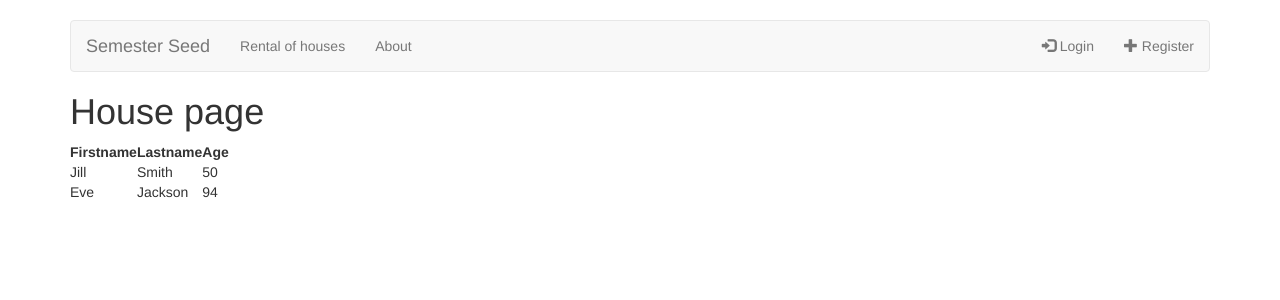
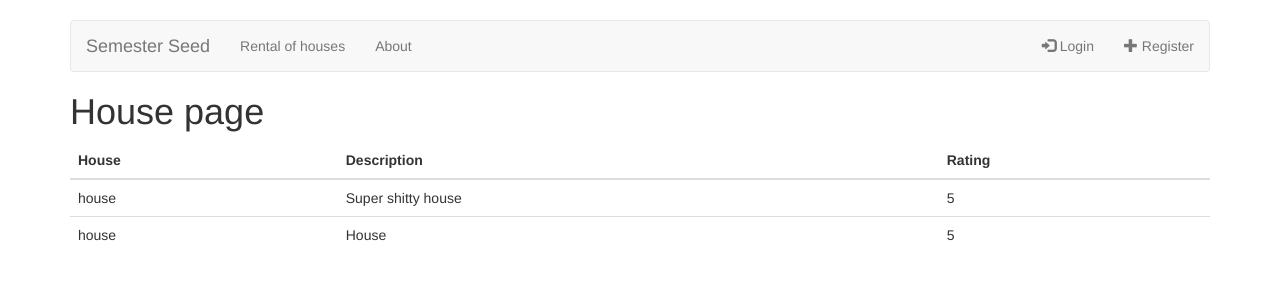
Before and after one commit to MartinLodahl/CA3, a React (Create React App) app in the folder seedClient/: page /#/rental in a window 1280 px wide. Shown: the top 300 px of the page. Built offline with nearby package versions, Linux system fonts and the light colour scheme.

Commit message:
in table

```diff
--- a/seedClient/src/component/pages/showcase/Houses.js
+++ b/seedClient/src/component/pages/showcase/Houses.js
@@ -12,43 +12,36 @@ class Houses extends Component {
         console.log(this.state.houses[0].description);
         return (
             <div>
-                <table>
-                    <tr>
-                        <th>Firstname</th>
-                        <th>Lastname</th>
-                        <th>Age</th>
-                    </tr>
-                    <tr>
-                        <td>Jill</td>
-                        <td>Smith</td>
-                        <td>50</td>
-                    </tr>
-                    <tr>
-                        <td>Eve</td>
-                        <td>Jackson</td>
-                        <td>94</td>
-                    </tr>
+                <table class="table table-hover">
+                    <thead>
+                        <tr>
+                            <th>House</th>
+                            <th>Description</th>
+                            <th>Rating</th>
+                        </tr>
+                    </thead>
+
+                    {printHouse(this.state.houses)}
+
                 </table>
-                {/* <table>
-                    <tr>
-                        <th>House</th>
-                        <th>Description</th>
-                        <th>Address</th>
-                    </tr>
-                    <tr>
-                        <td>House</td>
-                        <td>{this.state.houses[0].description}</td>
-                        <td>{this.state.houses[0].address}</td>
-                    </tr>
-                    <tr>
-                        <td>House</td>
-                        <td>{this.state.houses[1].description}</td>
-                        <td>{this.state.houses[1].address}</td>
-                    </tr>
-                </table> */}
             </div>
         )
     }
 }
 
+const printHouse = (houses) => {
+    const houseData = houses;
+    let rows = [];
+    houseData.forEach(function (e) {
+        let b = <tr>
+            <td>house</td>
+            <td>{e.description}</td>
+            <td>{e.rating.stars}</td>
+        </tr>
+        rows.push(b);
+    }, this);
+    return <tbody> {rows} </tbody>
+}
+
+
 export default Houses;
```
